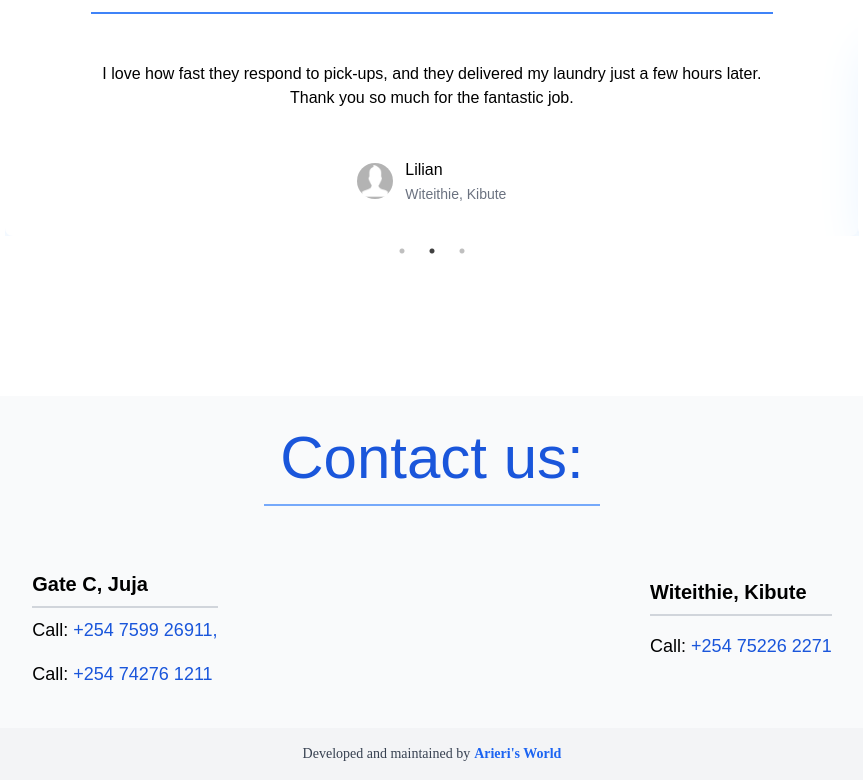
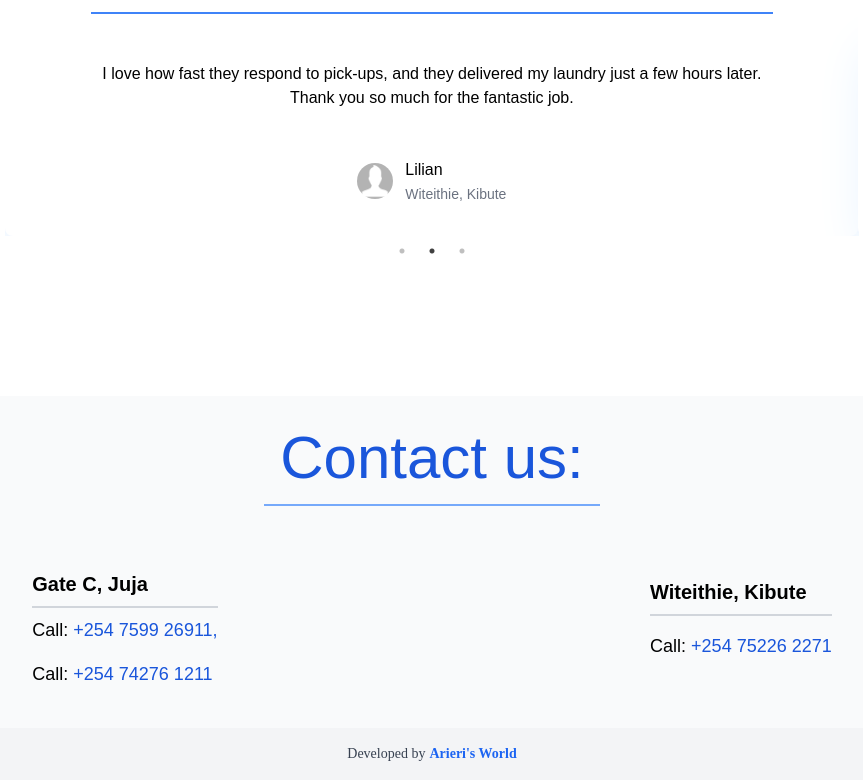
Before and after one commit to calvinarieri/dirtbusters, a React (Create React App) app: page / in a window 1280 px wide. Shown: the part 2511-3291 px from the top of the page, without its empty margins (208-1071 px from the left). Built offline with nearby package versions, Linux system fonts and the light colour scheme.

Commit message:
changed logo and app details

```diff
--- a/public/index.html
+++ b/public/index.html
@@ -2,14 +2,14 @@
 <html lang="en">
   <head>
     <meta charset="utf-8" />
-    <link rel="icon" href="%PUBLIC_URL%/favicon.ico" />
+    <link rel="icon" href="assets/logo.png" />
     <meta name="viewport" content="width=device-width, initial-scale=1" />
     <meta name="theme-color" content="#000000" />
     <meta
       name="description"
       content="Web site created using create-react-app"
     />
-    <link rel="apple-touch-icon" href="%PUBLIC_URL%/logo192.png" />
+    <link rel="apple-touch-icon" href="assets/logo.png" />
     <!--
       manifest.json provides metadata used when your web app is installed on a
       user's mobile device or desktop. See https://developers.google.com/web/fundamentals/web-app-manifest/
@@ -24,7 +24,7 @@
       work correctly both with client-side routing and a non-root public URL.
       Learn how to configure a non-root public URL by running `npm run build`.
     -->
-    <title>React App</title>
+    <title>Dirt busters</title>
   </head>
   <body>
     <noscript>You need to enable JavaScript to run this app.</noscript>
--- a/src/components/Footer.js
+++ b/src/components/Footer.js
@@ -23,7 +23,7 @@ export default function Footer(){
 
             <div className="flex justify-center font-poppins text-sm md:text-md py-4 bg-gray-100 mt-8">
                 <span className="text-gray-700">
-                    Developed and maintained by
+                    Developed by
                     <a href="https://arierisworld.com/" className="text-blue-600 hover:text-blue-300 transition-colors duration-300 ml-1 font-semibold">
                     Arieri's World
                     </a>
```
Also changed, not shown: public/assets/logo.png (added), public/manifest.json.
